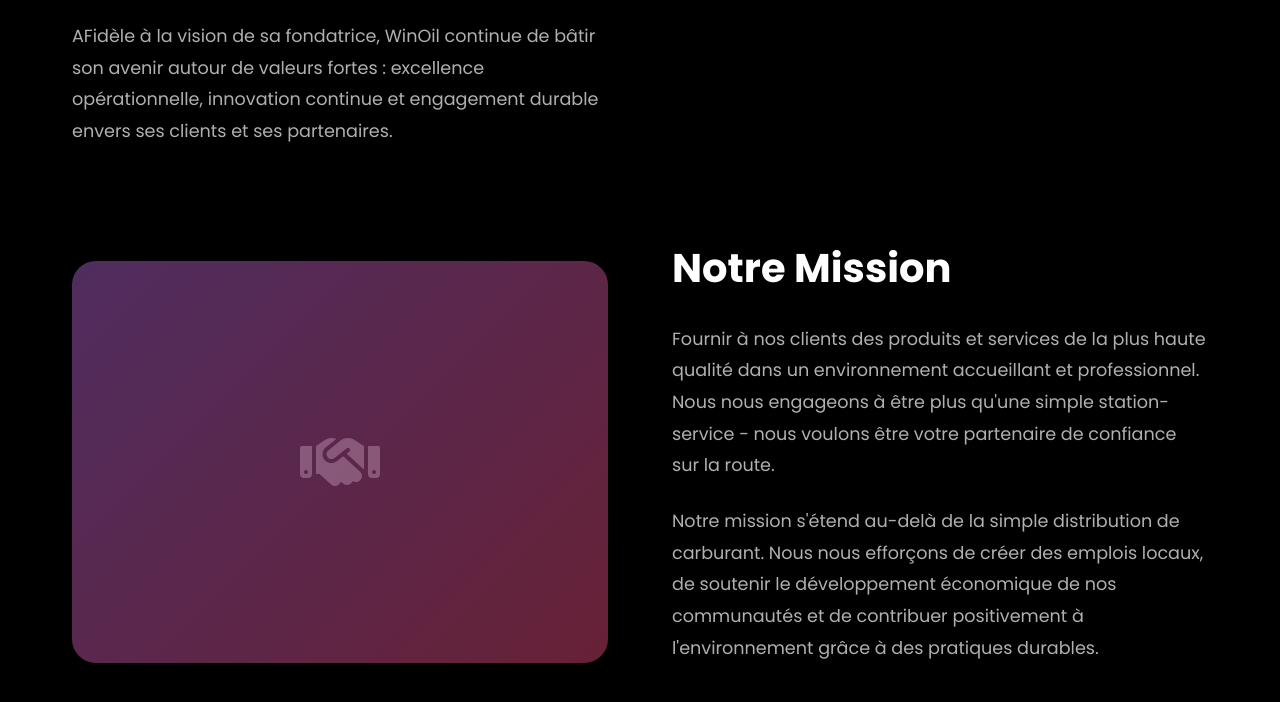
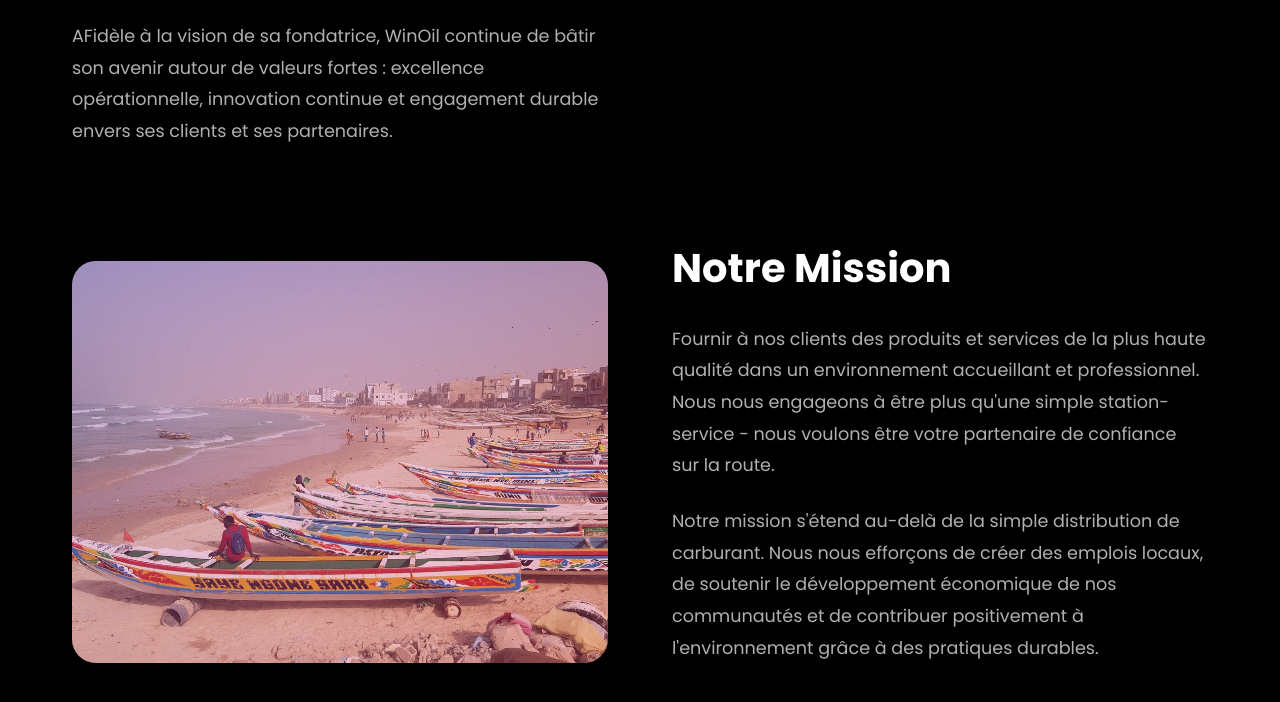
Before and after one commit to PaJay33/winoil, a plain HTML site: page about.html in a window 1280 px wide. Shown: the part 1182-1884 px from the top of the page. Drawn offline with nearby package versions, Linux system fonts and the light colour scheme.

Commit message:
Ajout des image sur about

```diff
--- a/about.html
+++ b/about.html
@@ -109,6 +109,19 @@
         }
 
         .story-placeholder {
+            width: 100%;
+            height: 100%;
+            position: relative;
+        }
+
+        .story-placeholder img {
+            width: 100%;
+            height: 100%;
+            object-fit: cover;
+            display: block;
+        }
+
+        .story-placeholder i {
             width: 100%;
             height: 100%;
             background: linear-gradient(135deg, rgba(181, 101, 216, 0.2), rgba(233, 75, 122, 0.2));
@@ -538,7 +551,7 @@
             <div class="story-content" data-aos="fade-up">
                 <div class="story-image">
                     <div class="story-placeholder">
-                        <i class="fas fa-handshake"></i>
+                        <img src="assets/images/mission.jpg" alt="WinOil fondatrice">
                     </div>
                 </div>
                 <div class="story-text">
```
Also changed, not shown: assets/images/mission.jpg (added), 2 other files.
